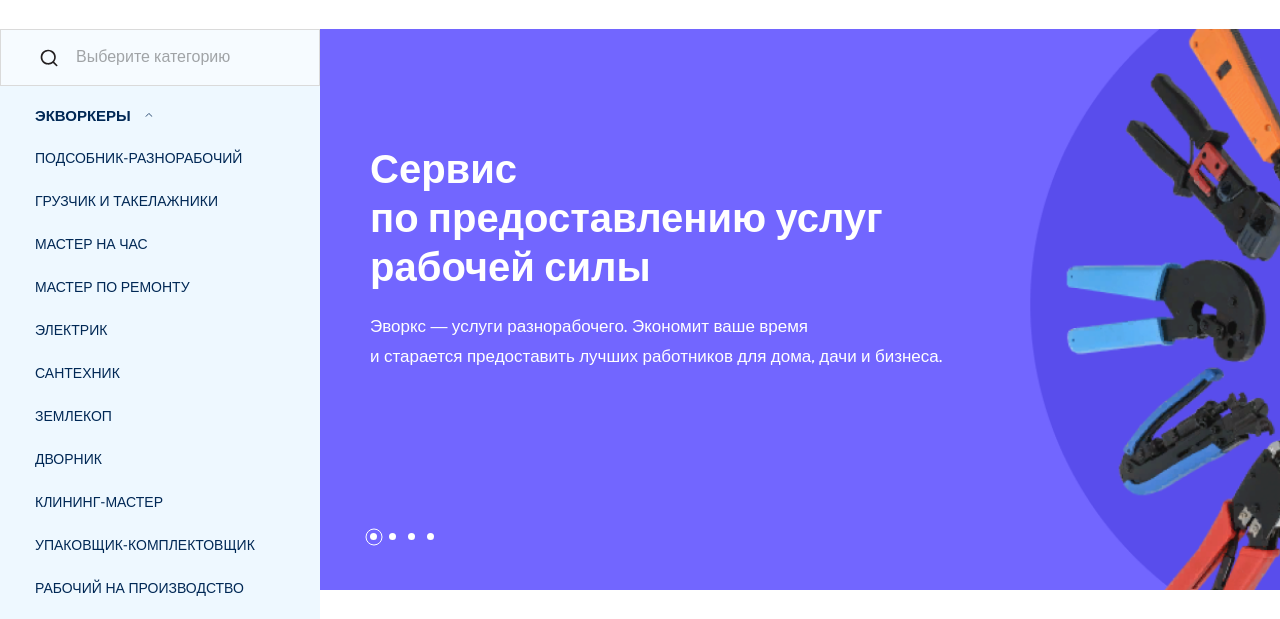
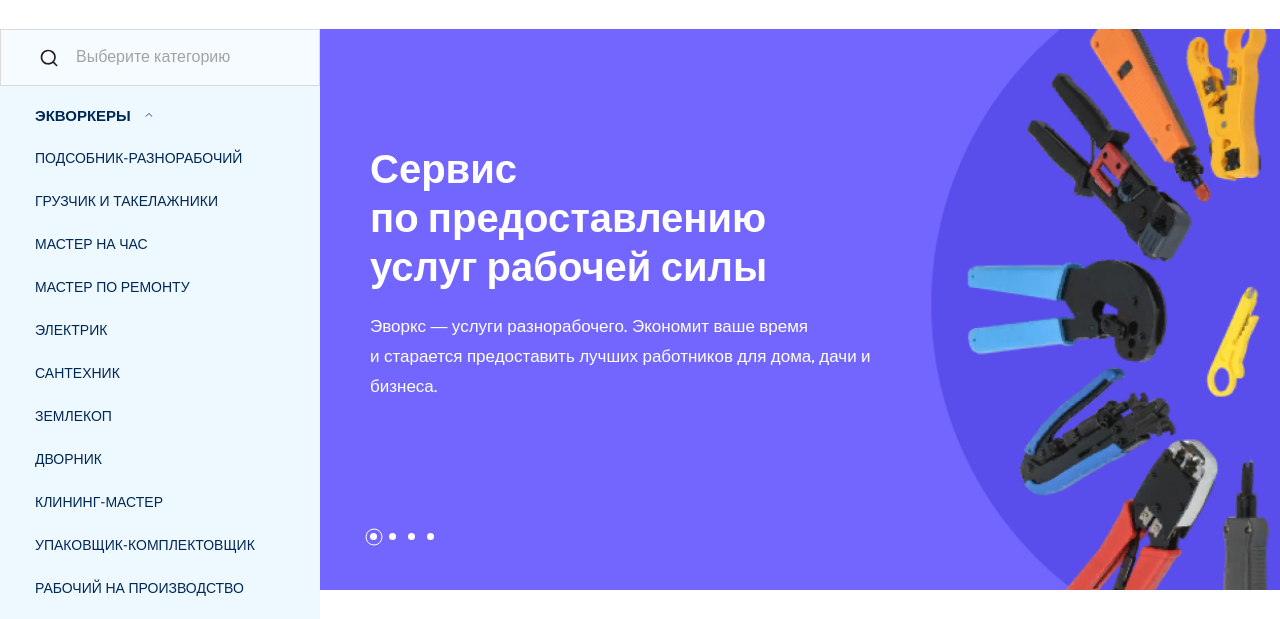
Before and after one commit to elena-kanakova/evorks-page, a plain HTML site: page index.html in a window 1280 px wide. Shown: the part 101-720 px from the top of the page. Drawn offline with Linux system fonts and the light colour scheme.

Commit message:
Небольшая доп правка ширины блока.

```diff
--- a/css/general.css
+++ b/css/general.css
@@ -133,6 +133,10 @@
 
 .index__content {
   height: calc(100% - 271px); }
+
+#index__slider-form_wrap {
+  width: 60%;
+}
 
 #header {
   width: 100%;
```
